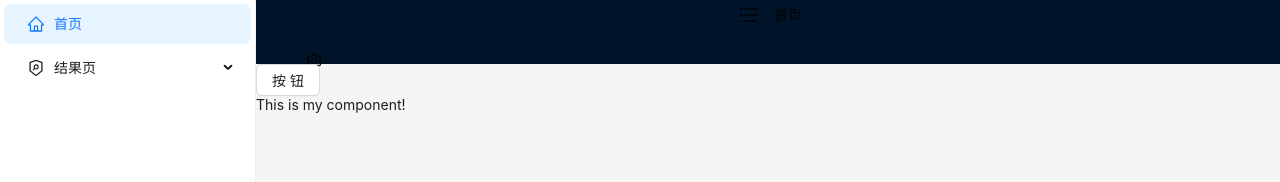
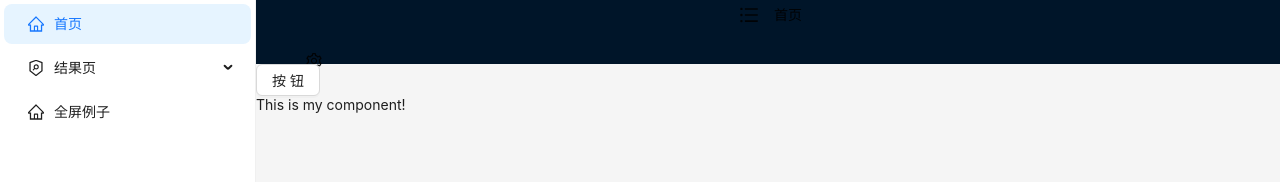
Before and after one commit to whenTheMorningDark/react-antd-ts-admin, a React (Vite) app: page /dashboard in a window 1280 px wide. Shown: the top 182 px of the page. Built offline with nearby package versions, Linux system fonts and the light colour scheme; sample sign-in values are in the browser's storage.

Commit message:
添加全屏例子

```diff
--- a/src/layouts/components/pages/index.tsx
+++ b/src/layouts/components/pages/index.tsx
@@ -13,7 +13,6 @@ const whiteRouter = ['/login'];
 
 const Page = (props: React.PropsWithChildren<PageProps>) => {
   const location = useLocation();
-  console.log(location, 'location');
   const dispatch = useAppDispatch();
   const { isFullPage, children } = props;
   const token = localStorage.getItem('token');
--- /dev/null
+++ b/src/pages/example/index.tsx
@@ -0,0 +1,8 @@
+import React from 'react';
+
+
+const Example = () => (
+  <div>Example</div>
+);
+
+export default Example;
--- a/src/router/index.ts
+++ b/src/router/index.ts
@@ -4,6 +4,7 @@ import type { SubMenuType } from 'antd/lib/menu/hooks/useItems';
 import dashboardRouter from './modules/dashboard';
 import resultRouter from './modules/result';
 import otherRoutes from './modules/others';
+import exampleRouter from './modules/example';
 
 export interface IRouter extends Omit<SubMenuType, 'children' | 'label' | 'icon'> {
   key: string;
@@ -49,7 +50,7 @@ const routes: IRouter[] = [
   },
 ];
 
-const allRoutes = [...routes, ...dashboardRouter, ...resultRouter, ...otherRoutes];
+const allRoutes = [...routes, ...dashboardRouter, ...resultRouter, ...exampleRouter, ...otherRoutes];
 
 
 export default allRoutes;
--- /dev/null
+++ b/src/router/modules/example.ts
@@ -0,0 +1,16 @@
+import { lazy } from 'react';
+import { IRouter } from '../index';
+
+const exampleRouter: IRouter[] = [
+  {
+    key: '/example',
+    label: '全屏例子',
+    icon: 'HomeOutlined',
+    Component: lazy(() => import('pages/example')),
+    meta: {
+      isFullPage: true,
+    },
+  },
+];
+
+export default exampleRouter;
```
